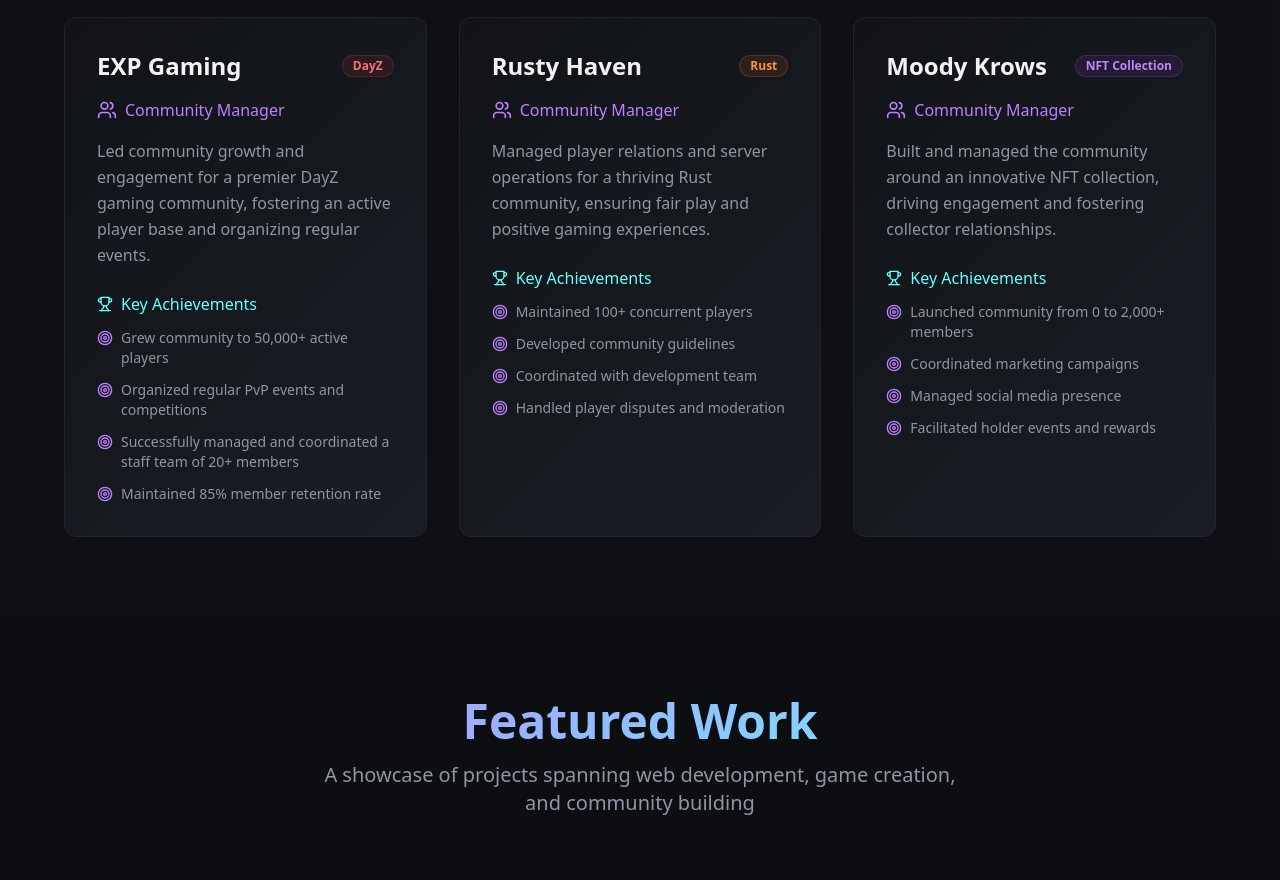
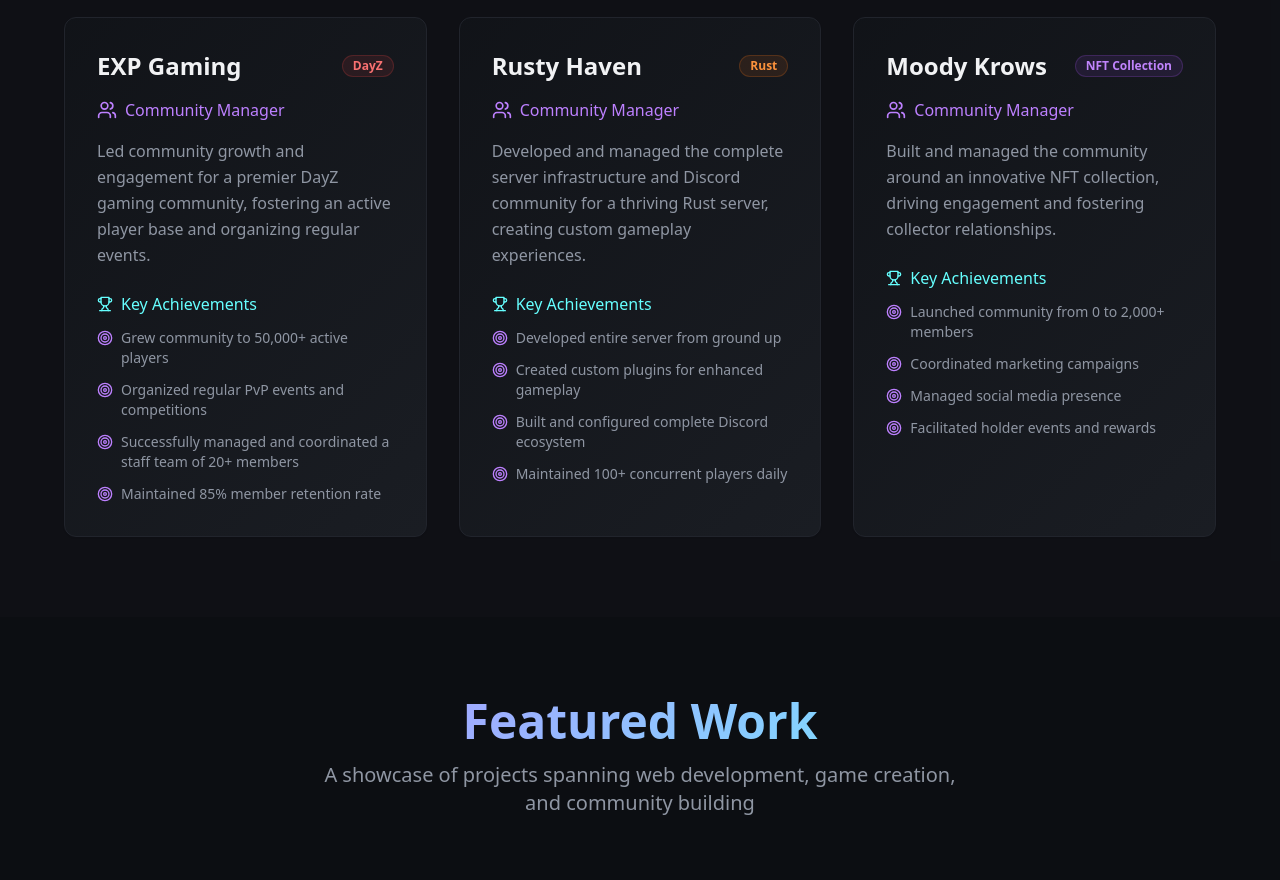
Before and after one commit to NXTBillySmith/community-creator-showcase, a React (Vite) app: page / in a window 1280 px wide. Shown: the part 1980-2860 px from the top of the page. Built offline with nearby package versions, Linux system fonts and the light colour scheme.

Commit message:
Update community details
Update Rusty Haven description to include server and Discord development, and custom plugin creation.

```diff
--- a/src/components/Communities.tsx
+++ b/src/components/Communities.tsx
@@ -21,12 +21,12 @@ const Communities = () => {
       name: "Rusty Haven",
       game: "Rust",
       role: "Community Manager",
-      description: "Managed player relations and server operations for a thriving Rust community, ensuring fair play and positive gaming experiences.",
+      description: "Developed and managed the complete server infrastructure and Discord community for a thriving Rust server, creating custom gameplay experiences.",
       achievements: [
-        "Maintained 100+ concurrent players",
-        "Developed community guidelines",
-        "Coordinated with development team",
-        "Handled player disputes and moderation"
+        "Developed entire server from ground up",
+        "Created custom plugins for enhanced gameplay",
+        "Built and configured complete Discord ecosystem",
+        "Maintained 100+ concurrent players daily"
       ],
       color: "bg-orange-500/10 text-orange-400 border-orange-500/20"
     },
```
